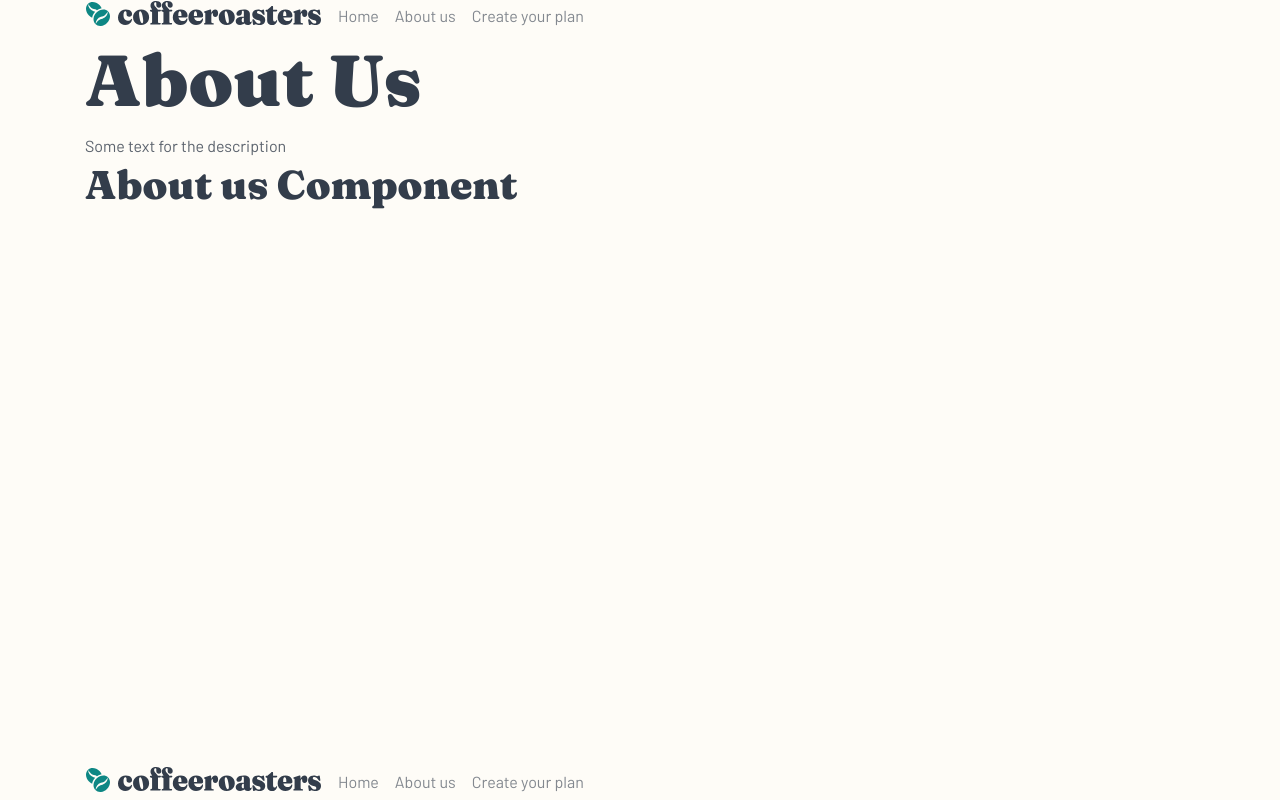
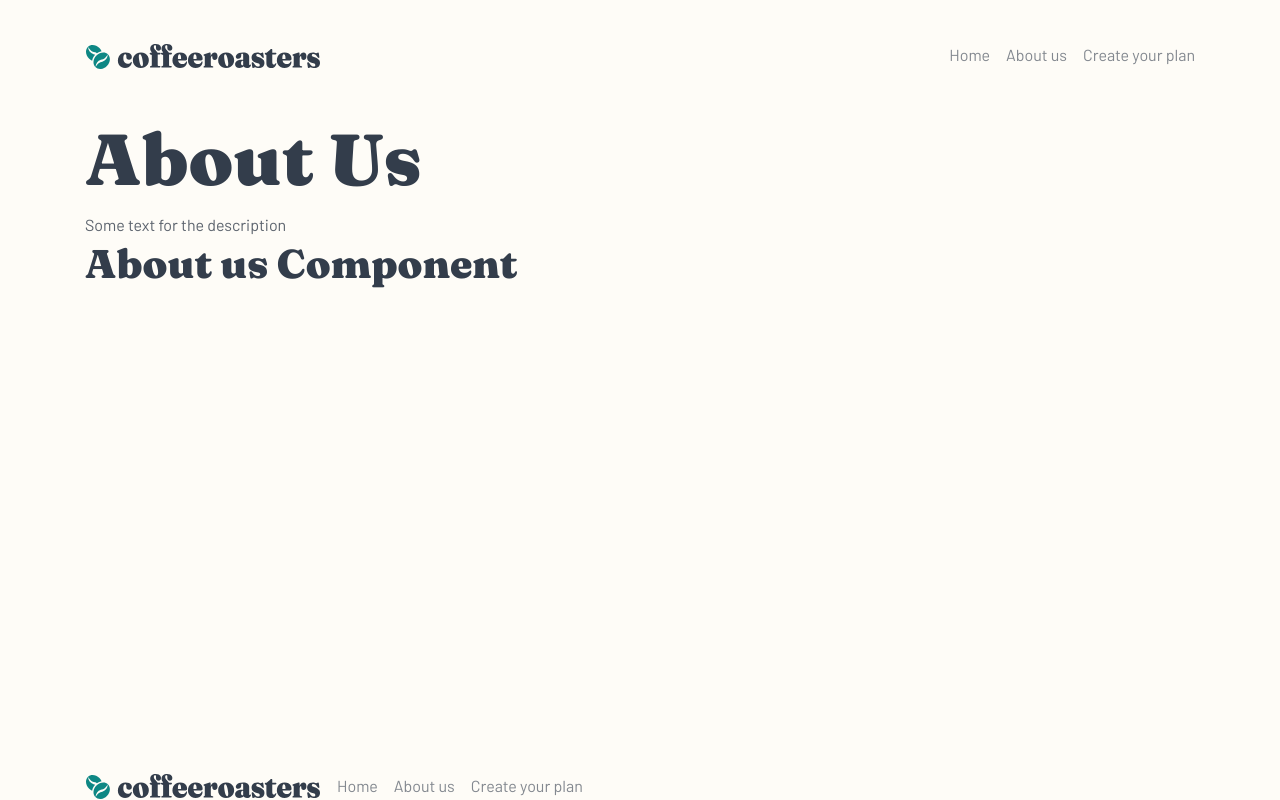
Before and after one commit to CHR-onicles/fm-challenge-coffeeroasters, a React (Create React App) app: page /about-us in a window 1280 px wide. Built offline with nearby package versions, Linux system fonts and the light colour scheme.

Commit message:
WIP: Adding styles to header elements

```diff
--- /dev/null
+++ b/src/components/layout/BaseLogo/BaseLogo.module.scss
@@ -0,0 +1,15 @@
+@use '../../../scss/abstracts/' as *;
+
+.header__brand {
+  --brand-width: #{toRem(163px)};
+
+  img {
+    width: var(--brand-width);
+    height: auto;
+    object-fit: contain;
+  }
+
+  @include media-breakpoint(md) {
+    --brand-width: #{toRem(236px)};
+  }
+}
--- a/src/components/layout/BaseLogo/BaseLogo.tsx
+++ b/src/components/layout/BaseLogo/BaseLogo.tsx
@@ -1,12 +1,14 @@
-import { NavLink } from 'react-router-dom';
+import { Link } from 'react-router-dom';
 
-import { ReactComponent as Logo } from '../../../assets/images/shared/logo.svg';
+import Logo from '../../../assets/images/shared/logo.svg';
+
+import styles from './BaseLogo.module.scss';
 
 const BaseLogo = () => {
   return (
-    <NavLink to="/">
-      <Logo />
-    </NavLink>
+    <Link to="/" className={ styles['header__brand'] }>
+      <img src={ Logo } alt="Coffeeroasters logo" />
+    </Link>
   );
 };
 
--- /dev/null
+++ b/src/components/layout/TheHeader/TheHeader.module.scss
@@ -0,0 +1,22 @@
+@use '../../../scss/abstracts/' as *;
+
+.header {
+  --vertical-space-top: #{toRem(32px)};
+  --vertical-space-bottom: #{toRem(40px)};
+
+  > .row {
+    justify-content: space-between;
+    padding-top: var(--vertical-space-top);
+    padding-bottom: var(--vertical-space-bottom);
+  }
+
+  @include media-breakpoint(md) {
+    --vertical-space-top: #{toRem(40px)};
+    --vertical-space-bottom: #{toRem(53px)};
+  }
+
+  @include media-breakpoint(xl) {
+    --vertical-space-top: #{toRem(43px)};
+    --vertical-space-bottom: #{toRem(43px)};
+  }
+}
--- a/src/components/layout/TheHeader/TheHeader.tsx
+++ b/src/components/layout/TheHeader/TheHeader.tsx
@@ -2,10 +2,12 @@ import { BaseNavigation } from '../index';
 
 import { BaseLogo } from '../index';
 
+import styles from './TheHeader.module.scss';
+
 const TheHeader = () => {
   return (
-    <header>
-      <div className="container row">
+    <header id="header" className={ styles.header }>
+      <div className={ `container row ${styles.row}` }>
         <BaseLogo />
 
         <BaseNavigation />
```
